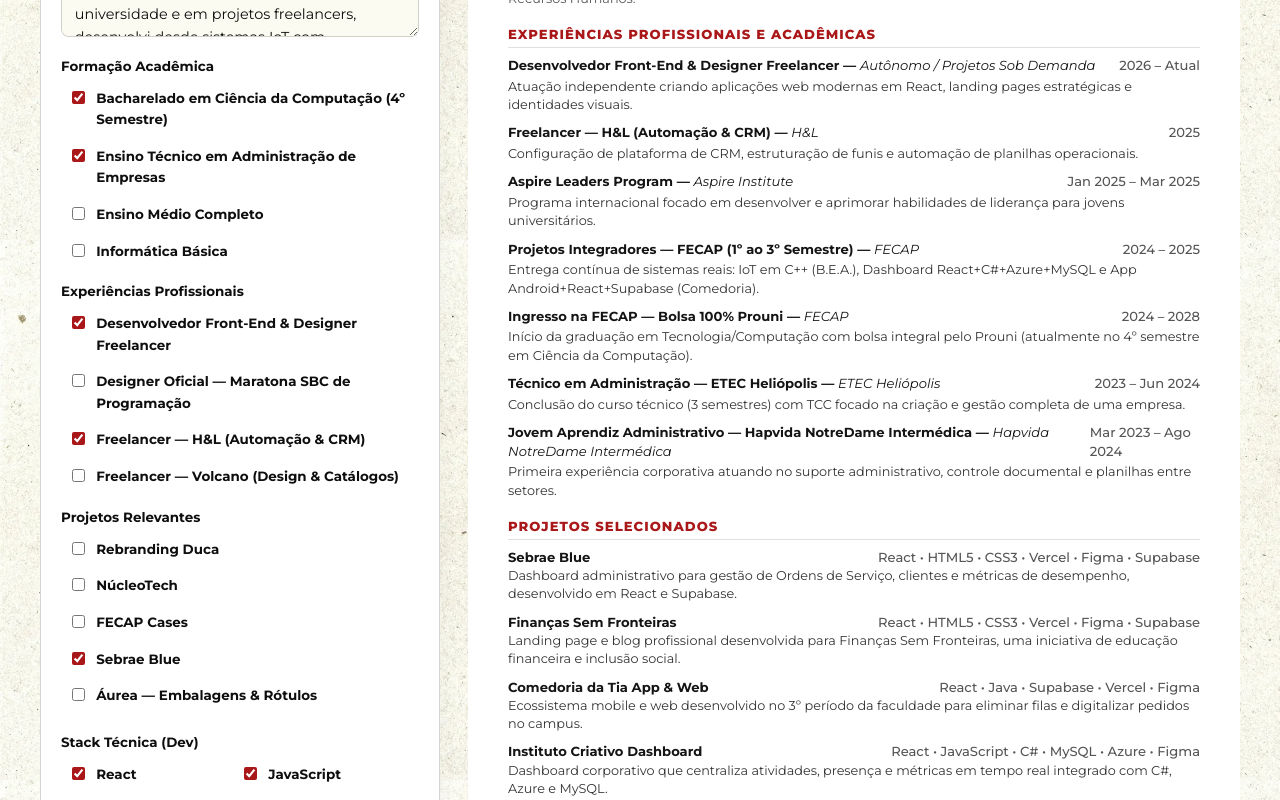
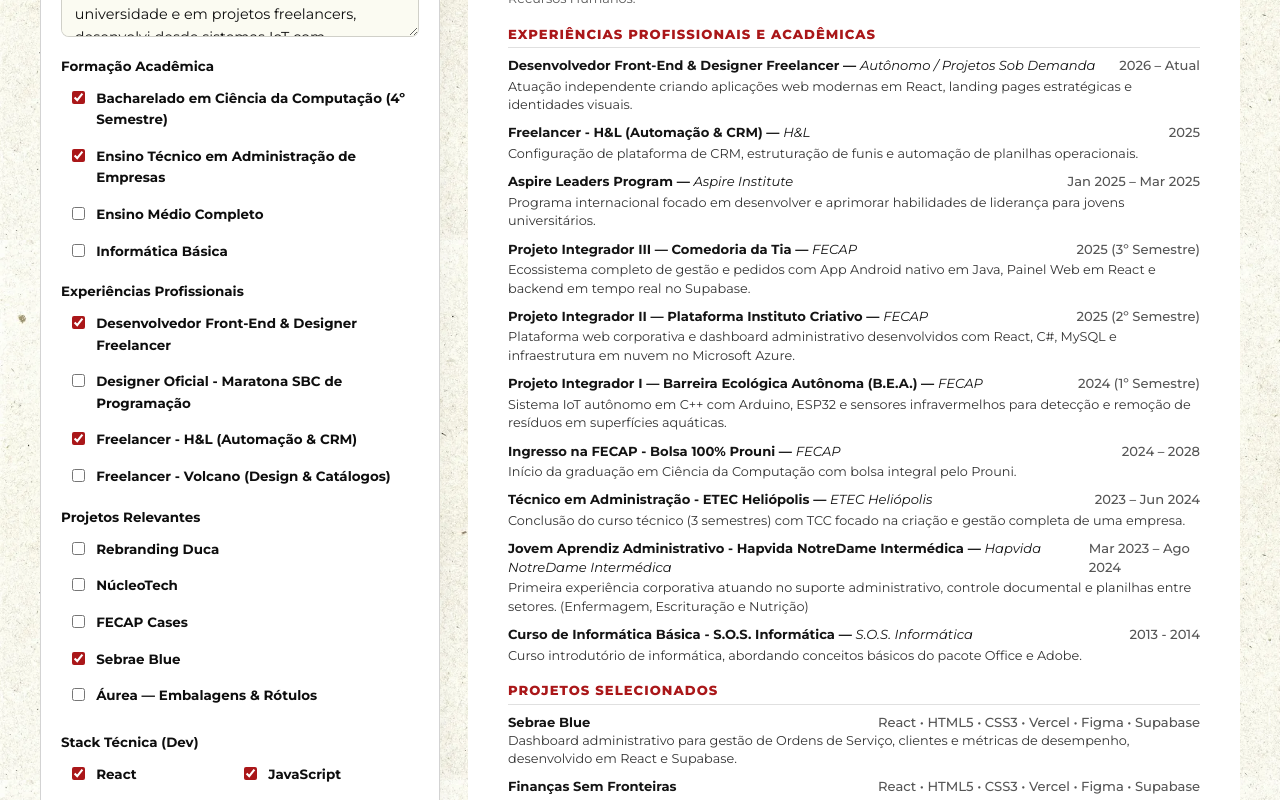
Before and after one commit to Vinnywho/Vinicius-Lima-Portifolio, a React (Vite) app: page /cv-lab in a window 1280 px wide. Shown: the part 840-1640 px from the top of the page. Built offline with nearby package versions, Linux system fonts and the light colour scheme.

Commit message:
refactor: split FECAP 1st-3rd semester integrative projects into separate experiences

```diff
--- a/src/data/experiences.js
+++ b/src/data/experiences.js
@@ -32,8 +32,8 @@ export const experiences = [
     period: { pt: '2025', en: '2025' },
     category: 'design',
     title: {
-      pt: 'Designer Oficial — Maratona SBC de Programação',
-      en: 'Official Designer — SBC Programming Marathon',
+      pt: 'Designer Oficial - Maratona SBC de Programação',
+      en: 'Official Designer - SBC Programming Marathon',
     },
     organization: 'Instituto Criativo / FECAP',
     shortDesc: {
@@ -59,8 +59,8 @@ export const experiences = [
     period: { pt: '2025', en: '2025' },
     category: 'career',
     title: {
-      pt: 'Freelancer — H&L (Automação & CRM)',
-      en: 'Freelancer — H&L (Automation & CRM)',
+      pt: 'Freelancer - H&L (Automação & CRM)',
+      en: 'Freelancer - H&L (Automation & CRM)',
     },
     organization: 'H&L',
     shortDesc: {
@@ -85,8 +85,8 @@ export const experiences = [
     period: { pt: '2025', en: '2025' },
     category: 'design',
     title: {
-      pt: 'Freelancer — Volcano (Design & Catálogos)',
-      en: 'Freelancer — Volcano (Design & Catalogs)',
+      pt: 'Freelancer - Volcano (Design & Catálogos)',
+      en: 'Freelancer - Volcano (Design & Catalogs)',
     },
     organization: 'Volcano',
     shortDesc: {
@@ -130,33 +130,91 @@ export const experiences = [
     tags: ['Liderança', 'Inglês Avançado', 'Networking Global'],
   },
   {
-    id: 'fecap-pi-2024-2025',
+    id: 'fecap-pi3-comedoria-2025',
     year: '2025',
-    period: { pt: '2024 – 2025', en: '2024 – 2025' },
+    period: { pt: '2025 (3º Semestre)', en: '2025 (3rd Semester)' },
     category: 'tech',
     title: {
-      pt: 'Projetos Integradores — FECAP (1º ao 3º Semestre)',
-      en: 'Integrative Tech Projects — FECAP (1st–3rd Semesters)',
+      pt: 'Projeto Integrador III — Comedoria da Tia',
+      en: 'Integrative Project III — Comedoria da Tia',
     },
     organization: 'FECAP',
     shortDesc: {
-      pt: 'Entrega contínua de sistemas reais: IoT em C++ (B.E.A.), Dashboard React+C#+Azure+MySQL e App Android+React+Supabase (Comedoria).',
-      en: 'Continuous delivery of real-world systems: C++ IoT (B.E.A.), React+C#+Azure+MySQL Dashboard, and Android+React+Supabase App.',
+      pt: 'Ecossistema completo de gestão e pedidos com App Android nativo em Java, Painel Web em React e backend em tempo real no Supabase.',
+      en: 'Full management and ordering ecosystem with a native Java Android app, React web dashboard, and real-time Supabase backend.',
     },
     highlights: {
       pt: [
-        '3º Semestre: App Android (Java) + Web React + Supabase + Vercel (Comedoria da Tia).',
-        '2º Semestre: Plataforma Web corporativa com React, C#, MySQL e Microsoft Azure.',
-        '1º Semestre: Sistema IoT autônomo com Arduino, ESP32 e sensores IR em C++.',
+        'Desenvolvimento de aplicativo Android nativo (Java) integrado à plataforma Web React.',
+        'Persistência e sincronização em tempo real com Supabase e deploy contínuo na Vercel.',
+        'Prototipagem de interface e fluxo de pedidos focados na operação diária da cantina.',
       ],
       en: [
-        '3rd Sem: Android App (Java) + React Web + Supabase + Vercel (Comedoria da Tia).',
-        '2nd Sem: Enterprise Web Dashboard with React, C#, MySQL, and Microsoft Azure.',
-        '1st Sem: Autonomous IoT system using Arduino, ESP32, and IR sensors in C++.',
+        'Built a native Android app (Java) integrated with a React web management dashboard.',
+        'Real-time data persistence and sync with Supabase, deployed continuously on Vercel.',
+        'Prototyped UI/UX and ordering flows tailored to daily cafeteria operations.',
       ],
     },
-    tags: ['React', 'C#', 'C++', 'Java', 'Supabase', 'Azure', 'MySQL'],
+    tags: ['React', 'Java', 'Android Studio', 'Supabase', 'Vercel'],
     relatedProjectSlug: 'comedoria-da-tia',
+  },
+  {
+    id: 'fecap-pi2-instituto-criativo-2025',
+    year: '2025',
+    period: { pt: '2025 (2º Semestre)', en: '2025 (2nd Semester)' },
+    category: 'tech',
+    title: {
+      pt: 'Projeto Integrador II — Plataforma Instituto Criativo',
+      en: 'Integrative Project II — Instituto Criativo Platform',
+    },
+    organization: 'FECAP',
+    shortDesc: {
+      pt: 'Plataforma web corporativa e dashboard administrativo desenvolvidos com React, C#, MySQL e infraestrutura em nuvem no Microsoft Azure.',
+      en: 'Enterprise web platform and administrative dashboard built with React, C#, MySQL, and Microsoft Azure cloud infrastructure.',
+    },
+    highlights: {
+      pt: [
+        'Arquitetura full-stack conectando front-end em React a APIs em C# e banco relacional MySQL.',
+        'Hospedagem, integração e gestão de ambiente em nuvem utilizando Microsoft Azure.',
+        'Entrega orientada a métricas e indicadores reais para a organização parceira.',
+      ],
+      en: [
+        'Full-stack architecture connecting a React front-end to C# APIs and a MySQL database.',
+        'Cloud hosting and environment management powered by Microsoft Azure.',
+        'Delivered real-world metrics and operational dashboards for the partner organization.',
+      ],
+    },
+    tags: ['React', 'C#', 'MySQL', 'Microsoft Azure'],
+    relatedProjectSlug: 'instituto-criativo-dashboard',
+  },
+  {
+    id: 'fecap-pi1-bea-2024',
+    year: '2024',
+    period: { pt: '2024 (1º Semestre)', en: '2024 (1st Semester)' },
+    category: 'tech',
+    title: {
+      pt: 'Projeto Integrador I — Barreira Ecológica Autônoma (B.E.A.)',
+      en: 'Integrative Project I — Autonomous Ecological Barrier (B.E.A.)',
+    },
+    organization: 'FECAP',
+    shortDesc: {
+      pt: 'Sistema IoT autônomo em C++ com Arduino, ESP32 e sensores infravermelhos para detecção e remoção de resíduos em superfícies aquáticas.',
+      en: 'Autonomous C++ IoT system with Arduino, ESP32, and infrared sensors to detect and collect floating debris in urban waterways.',
+    },
+    highlights: {
+      pt: [
+        'Programação embarcada em C++ para controle de sensores infravermelhos e motores de passo.',
+        'Integração de hardware e automação com microcontroladores Arduino e ESP32.',
+        'Solução voltada à sustentabilidade e prevenção de entupimentos e enchentes urbanas.',
+      ],
+      en: [
+        'Embedded C++ firmware controlling infrared sensors and stepper motors.',
+        'Hardware integration and automation built on Arduino and ESP32 microcontrollers.',
+        'Sustainability-focused solution designed to prevent urban flooding and drain clogs.',
+      ],
+    },
+    tags: ['C++', 'IoT', 'Arduino', 'ESP32'],
+    relatedProjectSlug: 'barreira-ecologica-bea',
   },
   {
     id: 'fecap-ingresso-2024',
@@ -164,20 +222,22 @@ export const experiences = [
     period: { pt: '2024 – 2028', en: '2024 – 2028' },
     category: 'career',
     title: {
-      pt: 'Ingresso na FECAP — Bolsa 100% Prouni',
-      en: 'Started University at FECAP — 100% Prouni Scholarship',
+      pt: 'Ingresso na FECAP - Bolsa 100% Prouni',
+      en: 'Started University at FECAP - 100% Prouni Scholarship',
     },
     organization: 'FECAP',
     shortDesc: {
-      pt: 'Início da graduação em Tecnologia/Computação com bolsa integral pelo Prouni (atualmente no 4º semestre em Ciência da Computação).',
-      en: 'Started Computer Science / Computing studies with a full 100% Prouni scholarship (currently in 4th semester).',
+      pt: 'Início da graduação em Ciência da Computação com bolsa integral pelo Prouni.',
+      en: 'Started Computer Science studies with a full 100% Prouni scholarship.',
     },
     highlights: {
       pt: [
         'Conquista de bolsa integral de 100% pelo desempenho no ENEM/Prouni.',
+        'Projetos Integradores semestrais com entrega de sistemas reais e aplicações para empresas parceiras.',
       ],
       en: [
         'Awarded a full 100% Prouni scholarship.',
+        'Completed semester-long integrative projects delivering real-world systems and applications for partner companies.',
       ],
     },
     tags: ['Ciência da Computação', 'Prouni 100%', 'FECAP'],
@@ -188,8 +248,8 @@ export const experiences = [
     period: { pt: '2023 – Jun 2024', en: '2023 – Jun 2024' },
     category: 'career',
     title: {
-      pt: 'Técnico em Administração — ETEC Heliópolis',
-      en: 'Technical Degree in Business Admin — ETEC Heliópolis',
+      pt: 'Técnico em Administração - ETEC Heliópolis',
+      en: 'Technical Degree in Business Admin - ETEC Heliópolis',
     },
     organization: 'ETEC Heliópolis',
     shortDesc: {
@@ -214,24 +274,56 @@ export const experiences = [
     period: { pt: 'Mar 2023 – Ago 2024', en: 'Mar 2023 – Aug 2024' },
     category: 'career',
     title: {
-      pt: 'Jovem Aprendiz Administrativo — Hapvida NotreDame Intermédica',
-      en: 'Administrative Apprentice — Hapvida NotreDame Intermédica',
+      pt: 'Jovem Aprendiz Administrativo - Hapvida NotreDame Intermédica',
+      en: 'Administrative Apprentice - Hapvida NotreDame Intermédica',
     },
     organization: 'Hapvida NotreDame Intermédica',
     shortDesc: {
-      pt: 'Primeira experiência corporativa atuando no suporte administrativo, controle documental e planilhas entre setores.',
-      en: 'First corporate experience providing administrative support, document control, and cross-team spreadsheets.',
+      pt: 'Primeira experiência corporativa atuando no suporte administrativo, controle documental e planilhas entre setores. (Enfermagem, Escrituração e Nutrição)',
+      en: 'First corporate experience providing administrative support, document control, and spreadsheet management across departments. (Nursing, Accounting, and Nutrition)',
     },
     highlights: {
       pt: [
-        'Desenvolvimento e alimentação de planilhas operacionais.',
-        'Protocolo, encaminhamento de solicitações intersetoriais e atendimento interno.',
+        'Desenvolvimento e alimentação de planilhas.',
+        'Protocolar e encaminhar solicitações dos diversos setores da empresa.',
+        'Copiar e atualizar documentos.',
+        'Atendimento e a realização de chamadas telefônicas internamente.'
       ],
       en: [
-        'Maintained and improved operational spreadsheets.',
-        'Handled cross-department requests, documentation updates, and internal support.',
+        'Developed and maintained spreadsheets.',
+        'Filed and routed requests across multiple departments.',
+        'Copied and updated documents.',
+        'Handled internal phone calls and inquiries.',
       ],
     },
     tags: ['Corporativo', 'Planilhas', 'Organização', 'Comunicação'],
   },
+  {
+    id: 'informatica-basica-2013',
+    year: '2013 - 2014',
+    period: { pt: '2013 - 2014', en: '2013 - 2014' },
+    category: 'career',
+    title: {
+      pt: 'Curso de Informática Básica - S.O.S. Informática',
+      en: 'Basic Computer Science Course - S.O.S. Informática',
+    },
+    organization: 'S.O.S. Informática',
+    shortDesc: {
+      pt: 'Curso introdutório de informática, abordando conceitos básicos do pacote Office e Adobe.',
+      en: 'Introductory computer science course covering basic concepts of the Office and Adobe suites.',
+    },
+    highlights: {
+      pt: [
+        'Pacote Office: Word, Excel e PowerPoint.',
+        'Pacote Adobe: Photoshop, Illustrator e CorelDRAW.',
+        'Internet, e-mail, redes sociais e segurança digital.',
+      ],
+      en: [
+        'Office Suite: Word, Excel, and PowerPoint.',
+        'Adobe Suite: Photoshop, Illustrator, and CorelDRAW.',
+        'Internet, email, social media, and digital security.',
+      ],
+    },
+    tags: ['Office', 'Excel', 'Word', 'PowerPoint', 'Adobe', 'Internet'],
+  },
 ];
```
